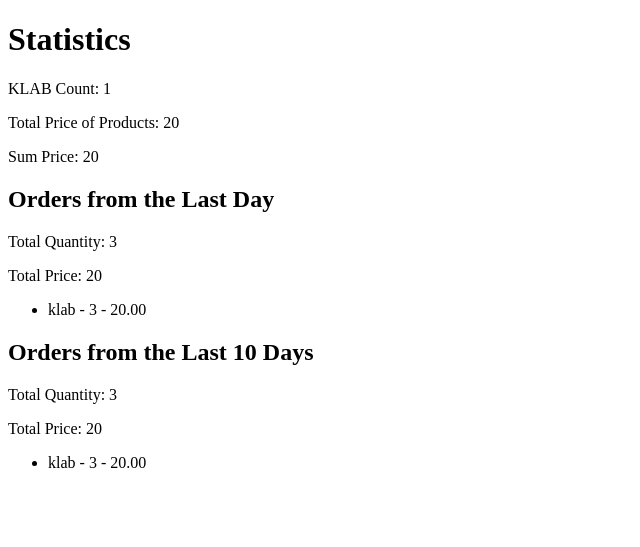
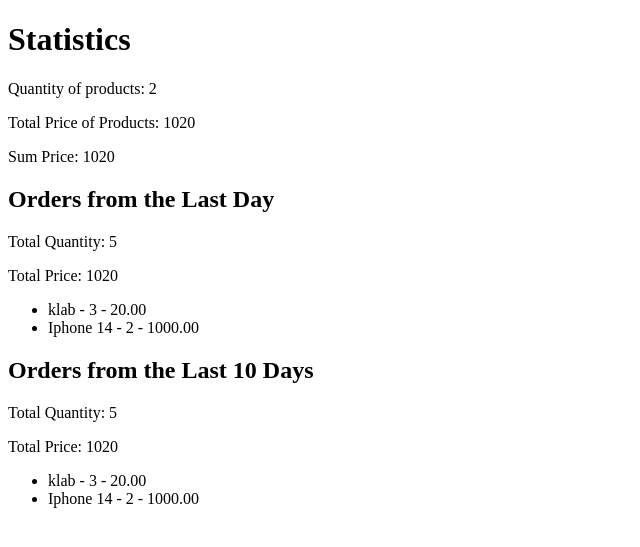
Before and after one commit to uzcoder72/sum, a Django app: page /statistics/ in a window 1280 px wide. Shown: the top 547 px of the page, without its empty margins (0-640 px from the left). Run offline with Django 5.2, Linux system fonts and the light colour scheme; data comes from the database, SQL or seed files in the repository.

Commit message:
some changes

```diff
--- a/app/models.py
+++ b/app/models.py
@@ -11,7 +11,7 @@ class Customer(models.Model):
 class Product(models.Model):
     name = models.CharField(max_length=100)
     price = models.DecimalField(max_digits=10, decimal_places=2)
-    KLAB = models.IntegerField()
+    quantity = models.IntegerField()
 
     def __str__(self):
         return self.name
--- a/app/templates/statistics.html
+++ b/app/templates/statistics.html
@@ -5,7 +5,7 @@
 </head>
 <body>
     <h1>Statistics</h1>
-    <p>KLAB Count: {{ klab_count }}</p>
+    <p>Quantity of products: {{ quantity_count }}</p>
     <p>Total Price of Products: {{ product_sum }}</p>
     <p>Sum Price: {{ sum_price }}</p>
 
--- a/app/views.py
+++ b/app/views.py
@@ -2,10 +2,10 @@ from django.shortcuts import render
 from django.utils import timezone
 from django.db.models import Sum, Count
 from datetime import timedelta
-from .models import Product, Order
+from app.models import Product, Order
 
 def statistics_view(request):
-    klab_count = Product.objects.aggregate(KLAB_count=Count('KLAB'))['KLAB_count']
+    quantity_count = Product.objects.aggregate(quantity_count=Count('quantity'))['quantity_count']
 
     product_sum = Product.objects.aggregate(total_price=Sum('price'))['total_price']
 
@@ -28,7 +28,7 @@ def statistics_view(request):
     )
 
     context = {
-        'klab_count': klab_count,
+        'quantity_count': quantity_count,
         'product_sum': product_sum,
         'sum_price': sum_price,
         'orders_last_day': orders_last_day,
--- a/config/settings.py
+++ b/config/settings.py
@@ -106,7 +106,7 @@ AUTH_PASSWORD_VALIDATORS = [
 
 LANGUAGE_CODE = 'en-us'
 
-TIME_ZONE = 'UTC'
+TIME_ZONE = 'Asia/Tashkent'
 
 USE_I18N = True
 
```
Also changed, not shown: app/migrations/0002_rename_klab_product_quantity.py (added), db.sqlite3.
